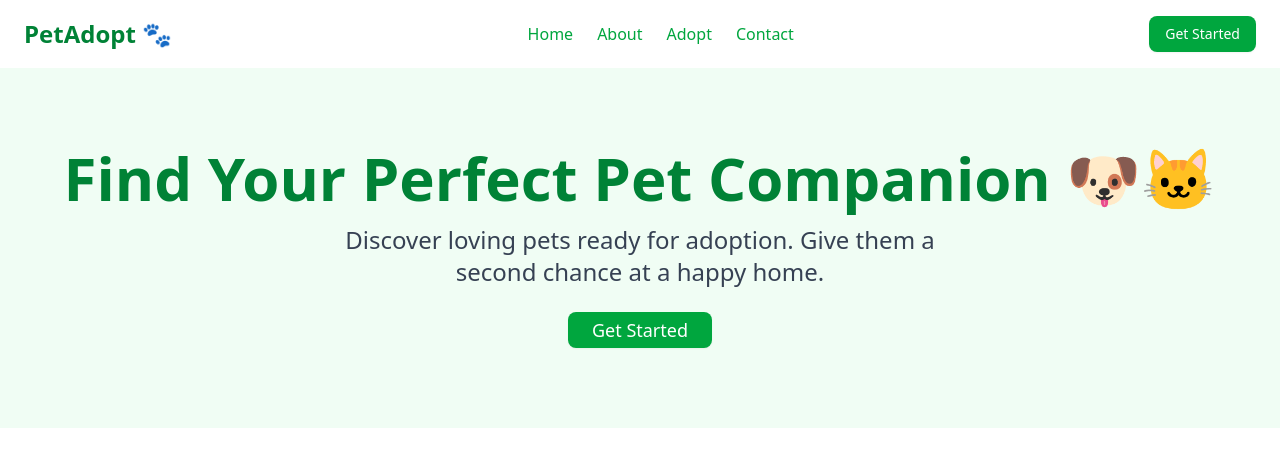
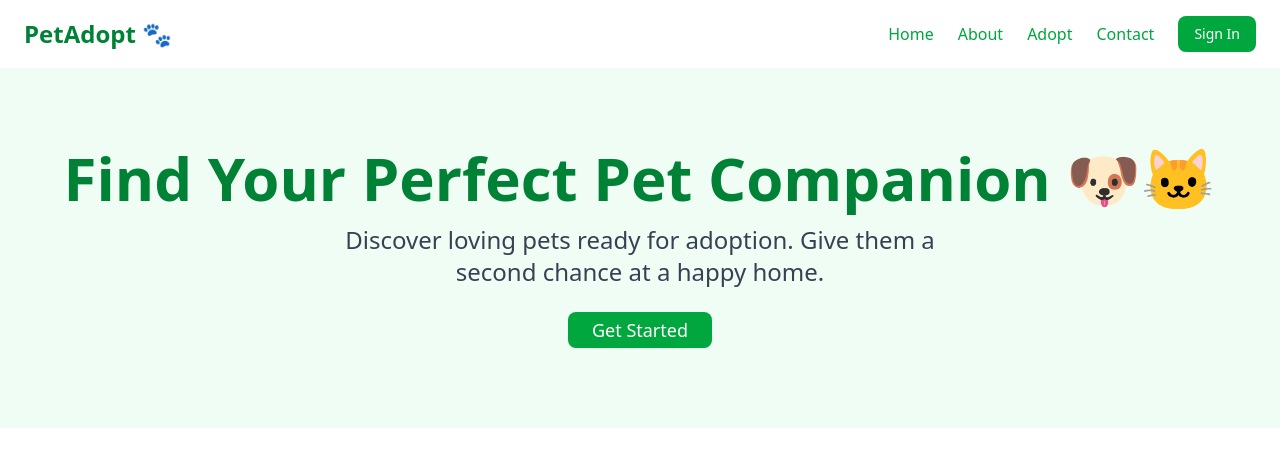
Before and after one commit to kkauserr/CSE412Project, a Next.js app: page / in a window 1280 px wide. Shown: the top 466 px of the page. Built offline with nearby package versions, Linux system fonts and the light colour scheme.

Commit message:
Right align navigation items

```diff
--- a/src/components/Navbar.tsx
+++ b/src/components/Navbar.tsx
@@ -11,14 +11,14 @@ export default function Navbar() {
   const [isOpen, setIsOpen] = useState(false);
 
   return (
-    <nav className="w-full bg-white shadow-md py-4 px-6 flex items-center justify-between">
+    <nav className="w-full bg-white shadow-md py-4 px-6 flex items-center">
       {/* Logo */}
       <Link href="/" className="text-green-700 text-2xl font-bold">
         PetAdopt 🐾
       </Link>
 
-      {/* Desktop Navigation */}
-      <div className="hidden md:flex gap-6">
+      {/* Desktop Navigation + Button */}
+      <div className="hidden md:flex items-center space-x-6 ml-auto">
         <NavigationMenu>
           <NavigationMenuList className="flex gap-6">
             <NavigationMenuItem>
@@ -35,17 +35,17 @@ export default function Navbar() {
             </NavigationMenuItem>
           </NavigationMenuList>
         </NavigationMenu>
+
+        {/* Sign In Button */}
+        <Button className="bg-green-600 hover:bg-green-700 text-white">
+          Sign In
+        </Button>
       </div>
-
-      {/* Get Started Button */}
-      <Button className="hidden md:flex bg-green-600 hover:bg-green-700 text-white">
-        Get Started
-      </Button>
 
       {/* Mobile Navigation */}
       <Sheet open={isOpen} onOpenChange={setIsOpen}>
         <SheetTrigger asChild>
-          <Button variant="ghost" size="icon" className="md:hidden">
+          <Button variant="ghost" size="icon" className="md:hidden ml-auto">
             <Menu className="w-6 h-6 text-green-700" />
           </Button>
         </SheetTrigger>
@@ -55,7 +55,7 @@ export default function Navbar() {
             <Link href="/about" className="text-green-600 text-lg" onClick={() => setIsOpen(false)}>About</Link>
             <Link href="/adopt" className="text-green-600 text-lg" onClick={() => setIsOpen(false)}>Adopt</Link>
             <Link href="/contact" className="text-green-600 text-lg" onClick={() => setIsOpen(false)}>Contact</Link>
-            <Button className="bg-green-600 hover:bg-green-700 text-white">Get Started</Button>
+            <Button className="bg-green-600 hover:bg-green-700 text-white">Sign In</Button>
           </div>
         </SheetContent>
       </Sheet>
```
